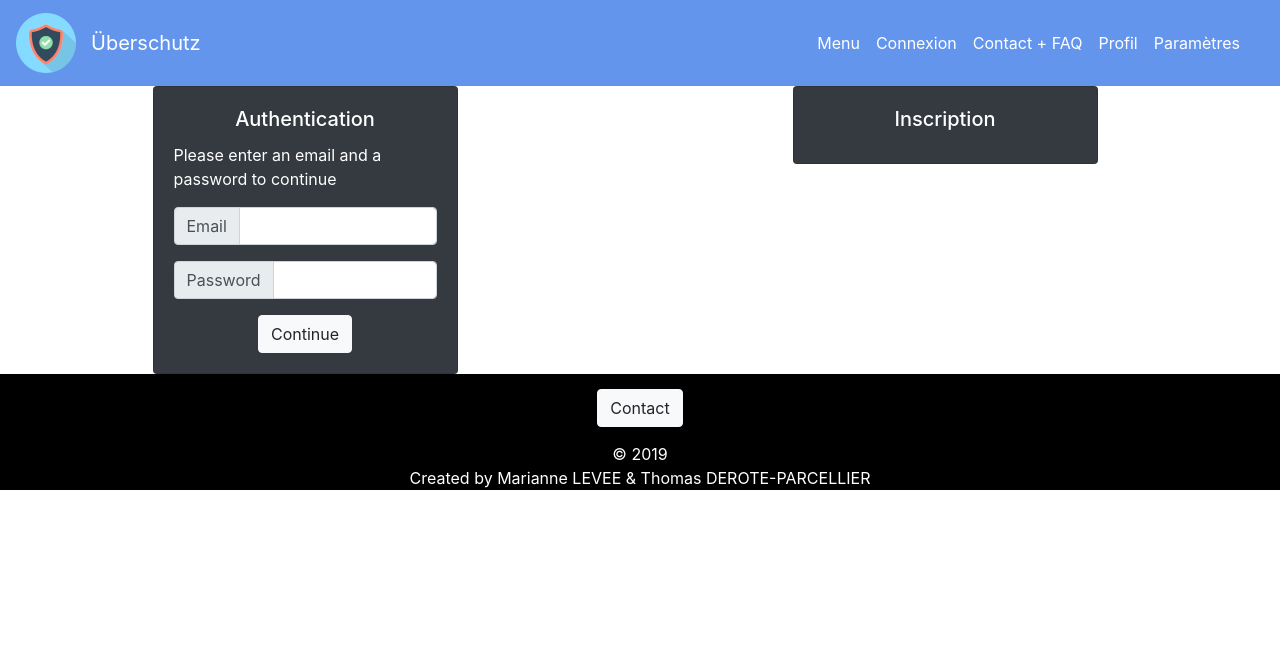
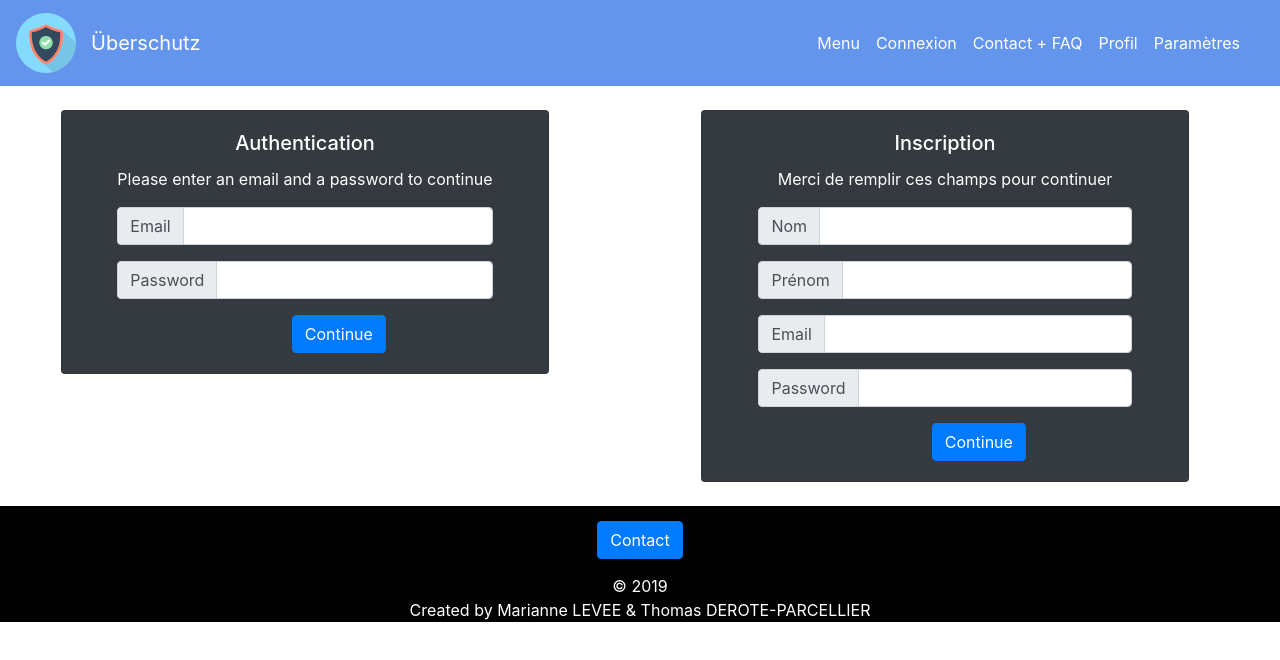
Before and after one commit to Uberschutz/WebSite, a React (Create React App) app: page /Connexion in a window 1280 px wide. Shown: the top 660 px of the page. Built offline with nearby package versions, Linux system fonts and the light colour scheme.

Commit message:
Add redirection to the connection page [MOD] : Connexion.js / css, redirection of the button Continue to homepage or profil Need to display an error message with regex on field [MOD] : Footer.js, add redirection to Contact page on the button

```diff
--- a/package.json
+++ b/package.json
@@ -7,7 +7,8 @@
     "react-dom": "^16.8.6",
     "react-router-dom": "^5.0.0",
     "react-scripts": "2.1.8",
-    "reactstrap": "^8.0.0"
+    "reactstrap": "^8.0.0",
+    "semantic-ui-react": "^0.87.1"
   },
   "scripts": {
     "start": "react-scripts start",
--- a/src/pages/Connexion.js
+++ b/src/pages/Connexion.js
@@ -2,12 +2,30 @@ import React, { Component } from 'react';
 import '../styles/bootstrap.css';
 import '../styles/Connexion.css';
 
+import { Link } from 'react-router-dom';
+
 class Connexion extends Component {
+
+    /* constructor(){
+        super();
+        this.state = {value: ''};
+        this.onChange = this.onChange.bind(this)
+    }
+
+    onChange(e){
+        const re = /^[0-9\b]+$/;
+        if (e.target.value === '' || re.test(e.target.value)) {
+            this.setState({value: e.target.value})
+            console.log(re.test(e.target.value));
+        }
+    } */
+
     render() {
         return (
             <div>
                 <div className="row responsive-image">
                     <div className="col">
+                        <br/>
                         <div className="card text-white bg-dark box-center">
                             <div className="card-body bg-dark item-align">
                                 <h5 className="card-title text-align">
@@ -28,18 +46,53 @@ class Connexion extends Component {
                                     </div>
                                     <input type="password" className="form-control" aria-label="Email"/>
                                 </div>
-                                <button type="button" className="btn btn-light">Continue</button>
+                                <Link to ='/'>
+                                    <button type="button" className="btn btn-primary align-continue">Continue</button>
+                                </Link>
                             </div>
                         </div>
+                        <br/>
                     </div>
                     <div className="col">
+                        <br/>
                         <div className="card text-white bg-dark box-center">
                             <div className="card-body bg-dark item-align">
                                 <h5 className="card-title text-align">
                                     Inscription
                                 </h5>
+                                <p className="card-text">
+                                    Merci de remplir ces champs pour continuer
+                                </p>
+                                <div className="input-group mb-3">
+                                    <div className="input-group-prepend">
+                                        <span className="input-group-text" id="inputGroup-sizing-default">Nom</span>
+                                    </div>
+                                    <input /*value={this.state.value} onChange={this.onChange}*/ type="text" className="form-control" aria-label="Nom"/>
+                                </div>
+                                <div className="input-group mb-3">
+                                    <div className="input-group-prepend">
+                                        <span className="input-group-text" id="inputGroup-sizing-default">Prénom</span>
+                                    </div>
+                                    <input /*value={this.state.value} onChange={this.onChange}*/ type="text" className="form-control" aria-label="Prénom"/>
+                                </div>
+                                <div className="input-group mb-3">
+                                    <div className="input-group-prepend">
+                                        <span className="input-group-text" id="inputGroup-sizing-default">Email</span>
+                                    </div>
+                                    <input type="text" className="form-control" aria-label="Email"/>
+                                </div>
+                                <div className="input-group mb-3">
+                                    <div className="input-group-prepend">
+                                        <span className="input-group-text" id="inputGroup-sizing-default">Password</span>
+                                    </div>
+                                    <input type="password" className="form-control" aria-label="Email"/>
+                                </div>
+                                <Link to ='/Profil'>
+                                    <button type="button" className="btn btn-primary align-continue">Continue</button>
+                                </Link>
                             </div>
                         </div>
+                        <br/>
                     </div>
                 </div>
             </div>
--- a/src/pages/Footer.js
+++ b/src/pages/Footer.js
@@ -1,12 +1,16 @@
 import React, { Component } from 'react';
 import '../styles/bootstrap.css';
 import '../styles/HomePage.css';
+
+import { Link } from 'react-router-dom';
 
 class Footer extends Component {
     render() {
         return (
             <div className="uber-color2 form-align">
-                <button type="button" className="btn btn-light button-footer">Contact</button>
+                <Link to ='/Contact+FAQ'>
+                    <button type="button" className="btn btn-primary button-footer">Contact</button>
+                </Link>
                 <br/>
                 <span>
                     © 2019
--- a/src/styles/Connexion.css
+++ b/src/styles/Connexion.css
@@ -1,8 +1,8 @@
 .box-center {
     align-items: center;
     justify-content: center;
-    margin-left: 25%;
-    margin-right: 25%;
+    margin-left: 10%;
+    margin-right: 10%;
 }
 
 .text-align {
@@ -11,7 +11,9 @@
 
 .item-align {
     align-items: center;
+    align-content: center;
     justify-items: center;
+    justify-content: center;
 }
 
 .form-box {
@@ -23,3 +25,7 @@
     position: relative;
     max-width: 100%;
 }
+
+.align-continue {
+    margin-left: 36%;
+}
```
Also changed, not shown: 1 other file (tests, documents, lock files or other folders).
